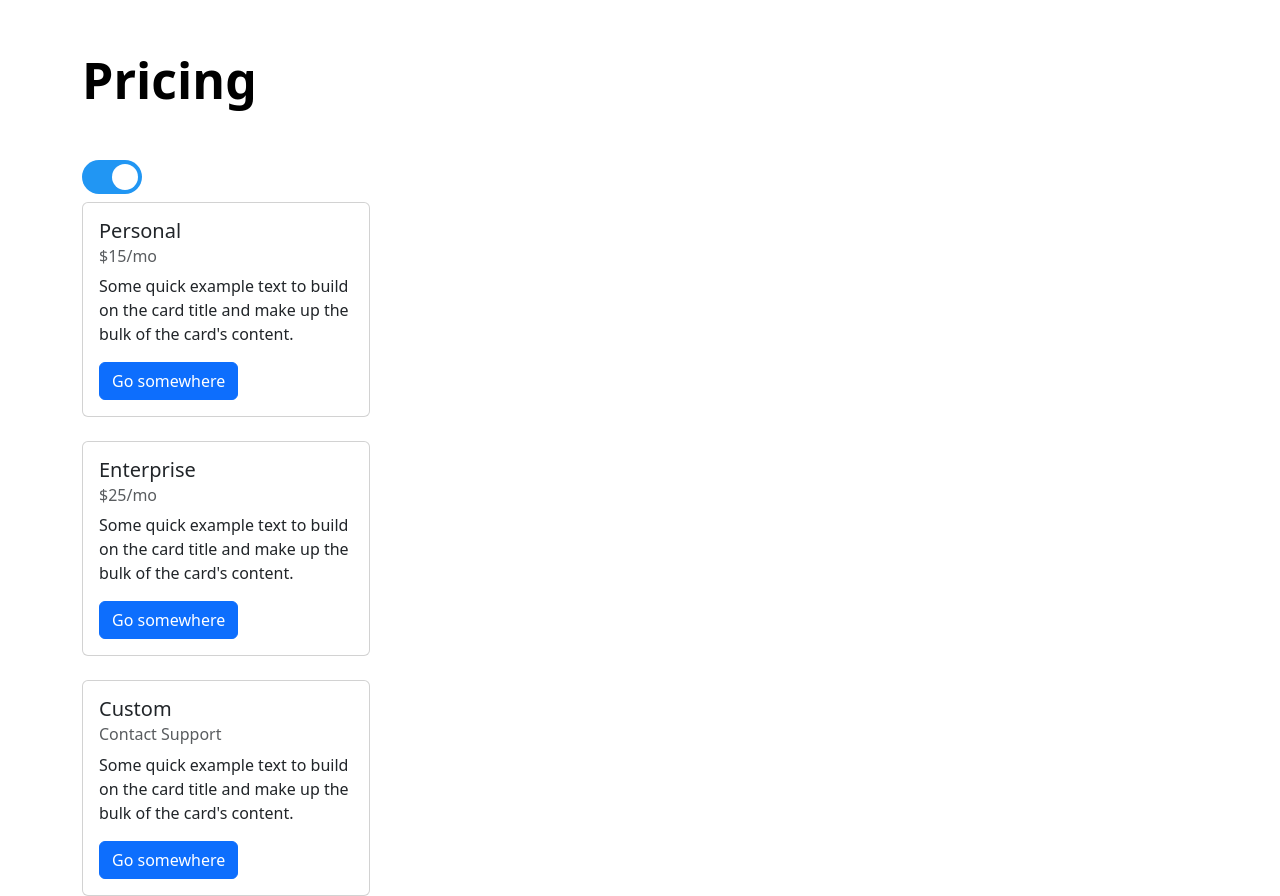
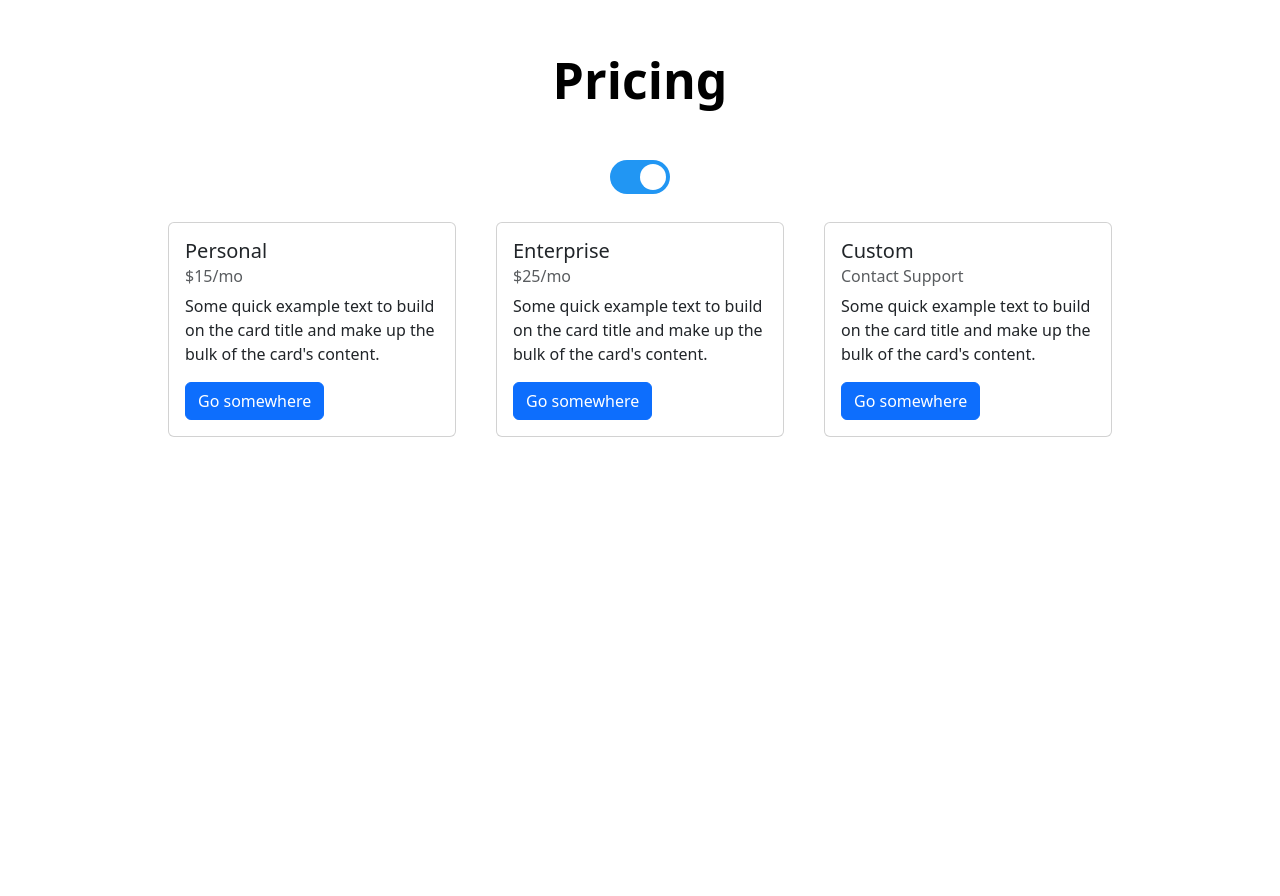
Before and after one commit to TropiiDev/DualHacks, a Flask app: page /pricing in a window 1280 px wide. Shown: the part 56-952 px from the top of the page. After the commit the page ends 493 px from the top, so only its background shows below. Run offline with Flask 3, Linux system fonts and the light colour scheme; some libraries are stand-ins or nearby versions.

Commit message:
Update Pricing

```diff
--- a/website/static/css/pricing.css
+++ b/website/static/css/pricing.css
@@ -6,12 +6,27 @@
     color: #000000;
     margin-top: 50px;
     margin-bottom: 50px;
+    display: flex;
+    align-items: center;
+    justify-content: center;
+}
+
+.cards {
+    display: flex;
+    flex-direction: row;
+    align-items: center;
+    justify-content: center;
 }
 
 .card {
+    width: 18rem;
+    margin: 20px;
+}
+
+.sliderbar {
     display: flex;
-    flex-direction: row;
-    width: 18rem;
+    align-items: center;
+    justify-content: center;
 }
 
 .switch {
--- a/website/templates/pricing.html
+++ b/website/templates/pricing.html
@@ -11,10 +11,13 @@
     <div class="home">
         <h1 class="homeName">Pricing</h1>
     </div>
-    <label class="switch">
+    <div class="sliderbar">
+      <label class="switch">
         <input type="checkbox" checked>
         <span class="slider round"></span>
       </label>
+    </div>
+    <div class="cards">
     <div class="card">
         <div class="card-body">
           <h5 class="card-title">Personal</h5>
@@ -23,7 +26,6 @@
           <a href="#" class="btn btn-primary">Go somewhere</a>
         </div>
       </div>
-      <br>
       <div class="card">
         <div class="card-body">
           <h5 class="card-title">Enterprise</h5>
@@ -32,7 +34,6 @@
           <a href="#" class="btn btn-primary">Go somewhere</a>
         </div>
       </div>
-      <br>
       <div class="card">
         <div class="card-body">
           <h5 class="card-title">Custom</h5>
@@ -41,6 +42,7 @@
           <a href="#" class="btn btn-primary">Go somewhere</a>
         </div>
       </div>
+    </div>
 
 
 {% endblock %}
```
Also changed, not shown: website/static/js/index.js (deleted), website/static/js/pricing.js (added).
